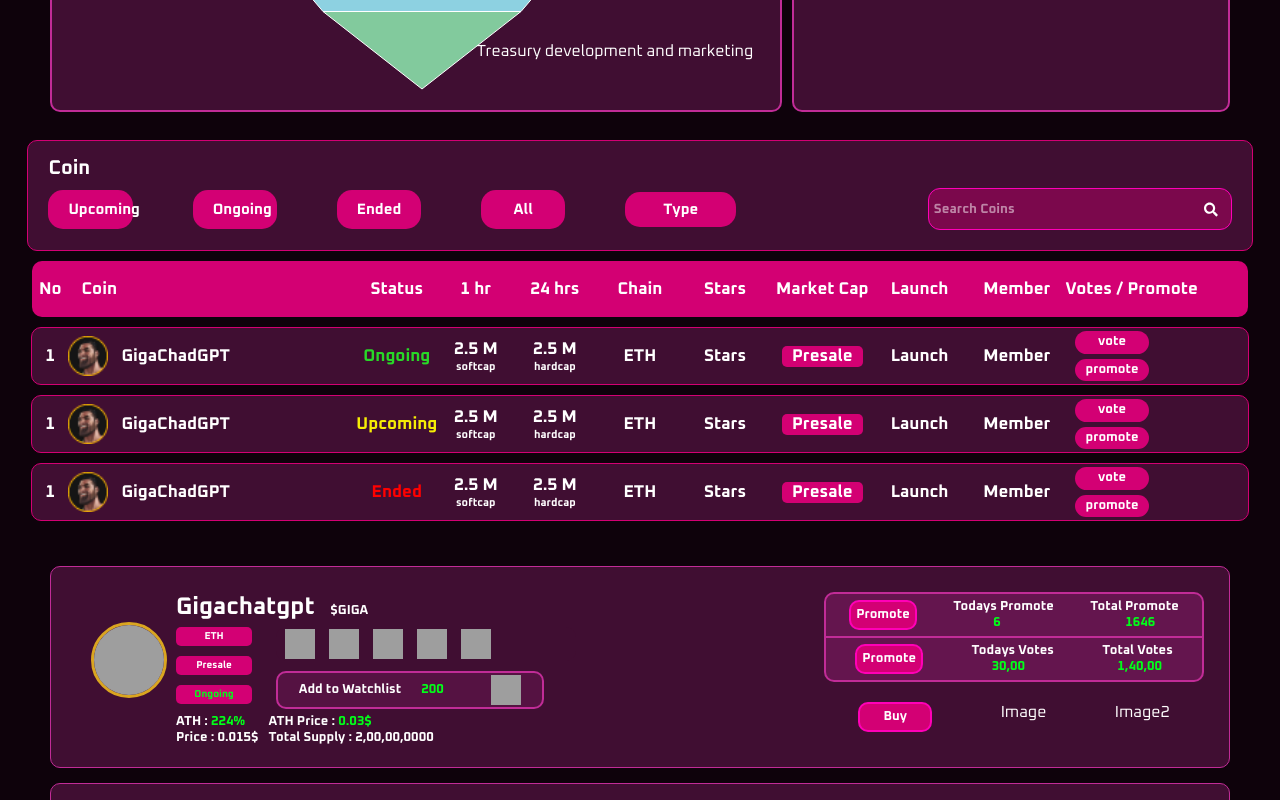
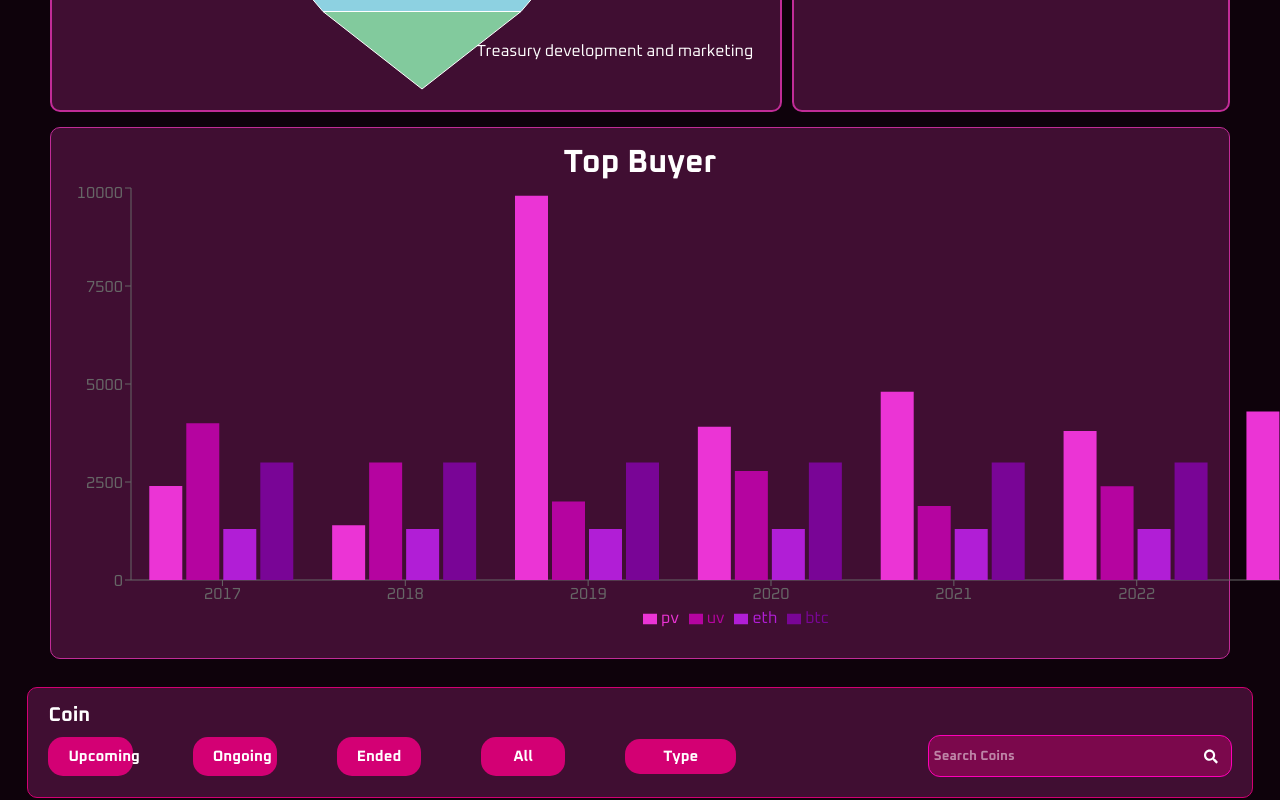
Before and after one commit to harshaltupe12/crypto-coin, a Next.js app: page /CoinPage in a window 1280 px wide. Shown: the part 1380-2180 px from the top of the page. Built offline with nearby package versions, Linux system fonts and the light colour scheme; grey boxes are pictures that could not be loaded.

Commit message:
Coin Page Done

```diff
--- a/components/Layout.jsx
+++ b/components/Layout.jsx
@@ -22,9 +22,8 @@
         </header>
         <main className='main-container'>
             <TopBanner/>
+            <CoinPage/>
             {children}
-            <CoinTable/>
-            <CoinPage/>
         </main>
 
         <footer>
--- a/components/PromotedCoin.jsx
+++ b/components/PromotedCoin.jsx
@@ -16,7 +16,6 @@
           <span className={styles.subTitle}>({item.subtitle})</span>
           </div>
         </div>
-
         <div className={styles.mid}>
           <div className={styles.promot}>
             Promot
@@ -24,21 +23,18 @@
               {item.promote}
             </span>
           </div>
-
           <div className={styles.vote}>
             vote
             <span className={styles.voteS}>
               {item.vote}
             </span>
           </div>
-
           <div className={styles.launch}>
             launch
             <span className={styles.launchS}>
               {item.launch}
             </span>
           </div>
-
           <div className={styles.chain}>
             chain
             <span className={styles.chainS}>
@@ -46,7 +42,6 @@
             </span>
           </div>
         </div>
-
         <div className={styles.bottom}>
           <div className={styles.title}>
             Presale
--- /dev/null
+++ b/components/TopBuyer.jsx
@@ -0,0 +1,78 @@
+import React from 'react'
+import style from '../styles/TopBuyer.module.scss'
+import { BarChart   , Tooltip   , CartesianGrid    , XAxis   , YAxis , Legend, Bar    } from 'recharts';
+
+const TopBuyer = () => {
+    const data = [
+        {
+          "name": "2017",
+          "uv": 4000,
+          "pv": 2400,
+          "eth": 1300,
+          "btc":3000
+        },
+        {
+          "name": "2018",
+          "uv": 3000,
+          "pv": 1398,
+          "eth": 1300,
+          "btc":3000
+        },
+        {
+          "name": "2019",
+          "uv": 2000,
+          "pv": 9800,
+          "eth": 1300,
+          "btc":3000
+        },
+        {
+          "name": "2020",
+          "uv": 2780,
+          "pv": 3908,
+          "eth": 1300,
+          "btc":3000
+        },
+        {
+          "name": "2021",
+          "uv": 1890,
+          "pv": 4800,
+          "eth": 1300,
+          "btc":3000
+        },
+        {
+          "name": "2022",
+          "uv": 2390,
+          "pv": 3800,
+          "eth": 1300,
+          "btc":3000
+        },
+        {
+          "name": "2023",
+          "uv": 3490,
+          "pv": 4300,
+          "eth": 1300,
+          "btc":3000
+        }
+      ]
+
+  return (
+    <div className={style.main}>
+        <div className={style.title}>
+            <h1 style={{textAlign:'center'}}>Top Buyer</h1>
+        </div>
+        <div className={style.chart}>
+        <BarChart width={1350} height={450} data={data}>
+            <XAxis dataKey="name" />
+            <YAxis />
+            <Legend />
+            <Bar dataKey="pv" fill="#eb34d5" />
+            <Bar dataKey="uv" fill="#b504a0" />
+            <Bar dataKey="eth" fill="#b11ed6" />
+            <Bar dataKey="btc" fill="#790596" />
+        </BarChart>
+        </div>
+    </div>
+  )
+}
+
+export default TopBuyer
--- a/pages/CoinPage.js
+++ b/pages/CoinPage.js
@@ -4,6 +4,8 @@
 import DescriptionCard from '@/components/DescriptionCard'
 import PresaleAnalytic from '@/components/PresaleAnalytic'
 import TokenRoadmap from '@/components/TokenRoadmap'
+import TopBuyer from '@/components/TopBuyer'
+import { CoinTable, PromotedCoin } from '@/components'
 
 const CoinPage = () => {
   return (
@@ -13,6 +15,8 @@
         <DescriptionCard/>
         <PresaleAnalytic/>
         <TokenRoadmap/>
+        <TopBuyer/>
+        <CoinTable/>
         </div>
     </div>
   )
--- /dev/null
+++ b/styles/TopBuyer.module.scss
@@ -0,0 +1,9 @@
+.main{
+    width: 1px / 2px;
+    height: 500px;
+    margin: 15px 50px 15px 50px;
+    padding: 15px;
+    border-radius: 10px;
+    background-color: #400E32;
+    border: 1px solid #c12c97;
+}
```
